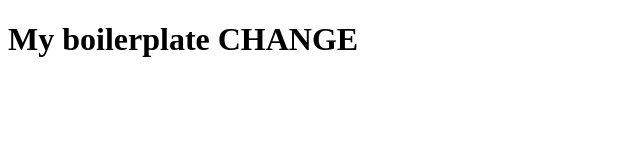
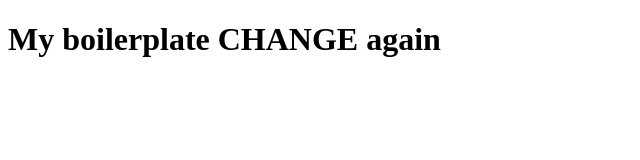
Before and after one commit to jacolrebol/boilerplate, a plain HTML site: page index.html in a window 1280 px wide. Shown: the whole page, without its empty margins (0-640 px from the left). Drawn offline with Linux system fonts and the light colour scheme.

Commit message:
I added again

```diff
--- a/index.html
+++ b/index.html
@@ -5,7 +5,7 @@
     <title>My boilerplate</title>
   </head>
   <body>
-    <h1>My boilerplate CHANGE</h1>
+    <h1>My boilerplate CHANGE again</h1>
 
 
 
```
